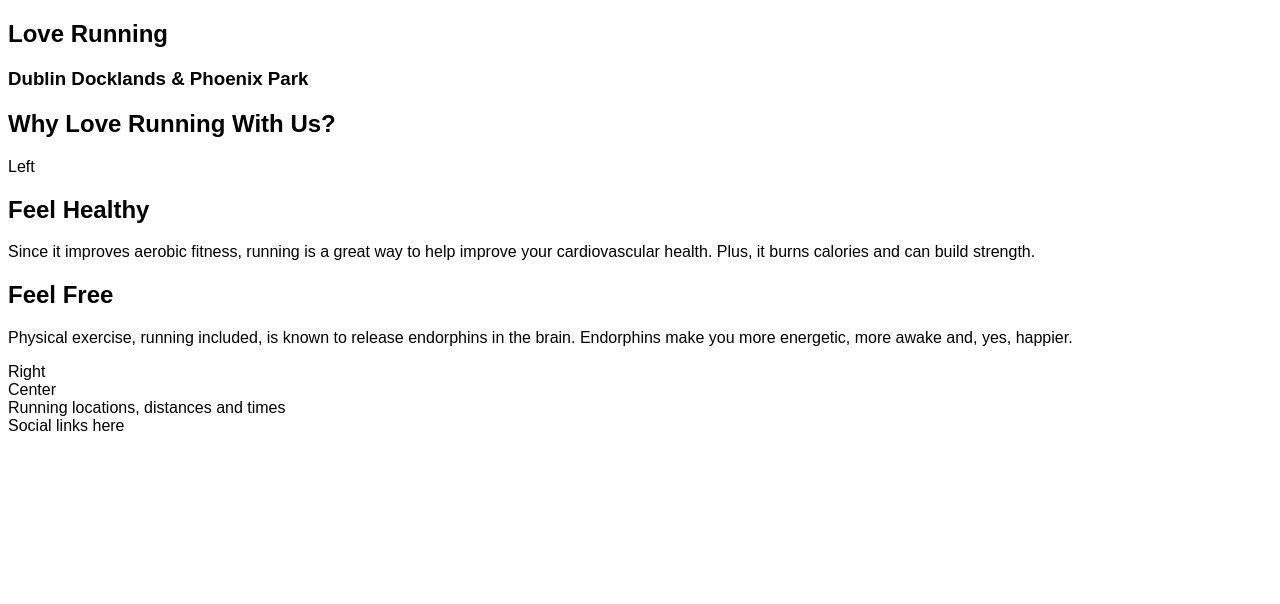
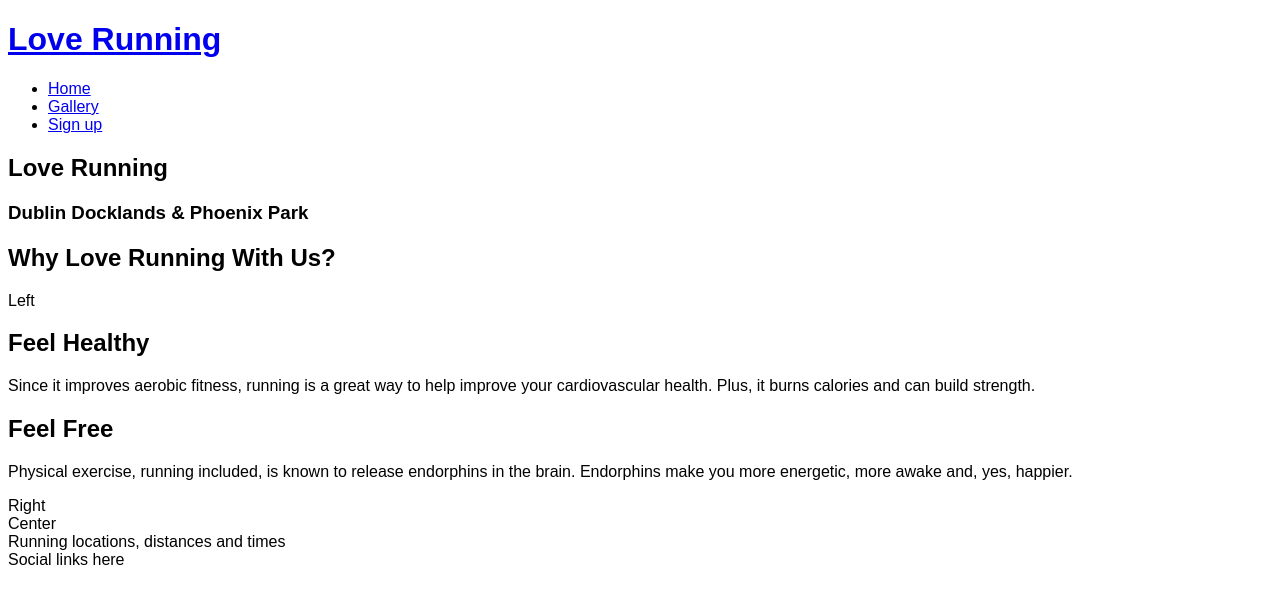
Before and after one commit to DaithiGarry/love-running, a plain HTML site: page index.html in a window 1280 px wide. Drawn offline with Linux system fonts and the light colour scheme.

Commit message:
header elements added

```diff
--- a/index.html
+++ b/index.html
@@ -11,11 +11,33 @@
     <title>Love Running</title>
 </head>
 <body>
+    <header>
+        <a href="index.html">
+            <h1>Love Running</h1>
+        </a>
+        <nav>
+            <ul>
+                <li>
+                    <a href="index.html">Home</a>
+                </li>
+                <li>
+                    <a href="#">Gallery</a>
+                </li>
+                <li>
+                    <a href="#">Sign up</a>
+                </li>
+
+            </ul>
+
+
+        </nav>
+    </header>
 
 <header>
 <section id="hero-outer">
     <div id="hero-image"></div>
     <div id="cover-text">
+
             <h2>Love Running</h2>
             <h3>Dublin Docklands & Phoenix Park</h3>
     </div>
```
